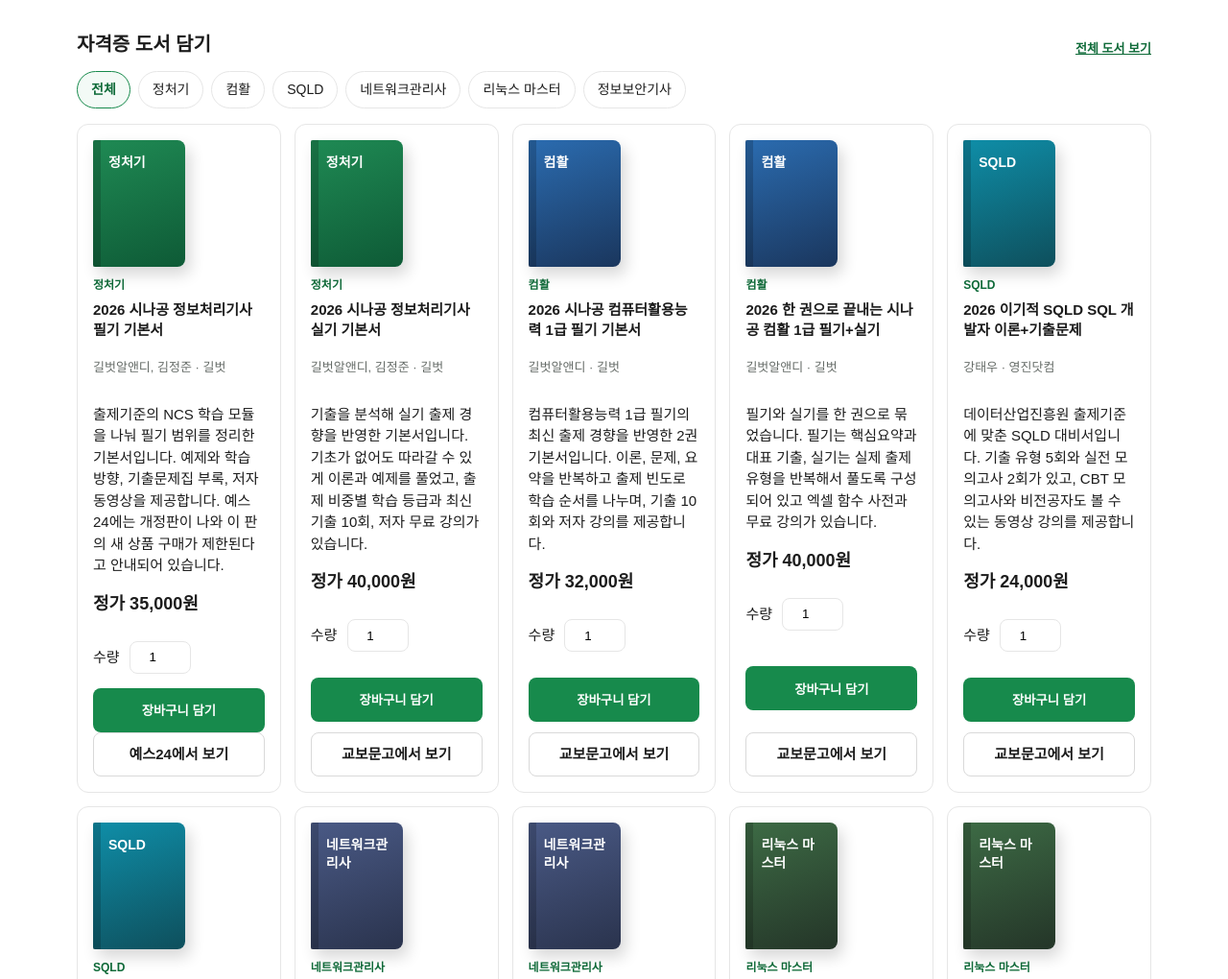
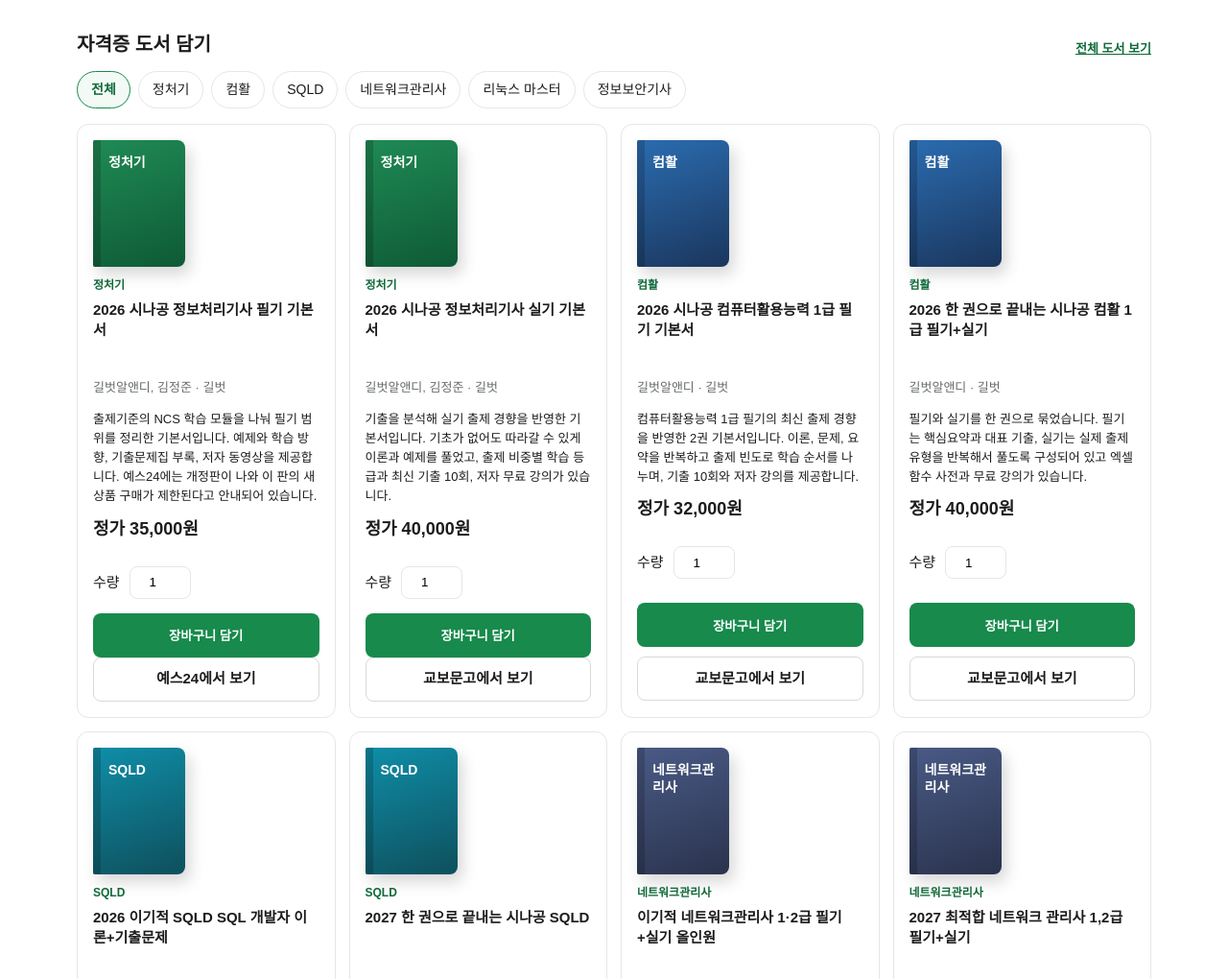
Before and after one commit to y202417001/JS, a plain HTML site: page cart.html in a window 1280 px wide. Shown: the part 383-1403 px from the top of the page at 96% size. Drawn offline with Linux system fonts and the light colour scheme.

Commit message:
Update style.css

```diff
--- a/css/style.css
+++ b/css/style.css
@@ -587,7 +587,7 @@ input[type="checkbox"] {
 
 .catalog-grid {
   display: grid;
-  grid-template-columns: repeat(auto-fill, minmax(190px, 1fr));
+  grid-template-columns: repeat(auto-fill, minmax(240px, 1fr));
   gap: 14px;
 }
 
@@ -603,13 +603,20 @@ input[type="checkbox"] {
 
 .product h3 {
   display: -webkit-box;
-  min-height: 2.8em;
+  min-height: 4.2em;
   margin: 6px 0;
   overflow: hidden;
   font-size: 15px;
   line-height: 1.4;
   -webkit-box-orient: vertical;
-  -webkit-line-clamp: 2;
+  -webkit-line-clamp: 3;
+}
+
+.desc {
+  margin: 0 0 10px;
+  color: var(--ink);
+  font-size: 13px;
+  line-height: 1.55;
 }
 
 .price { margin: 0 0 10px; font-size: 18px; font-weight: 800; }
@@ -617,6 +624,18 @@ input[type="checkbox"] {
 .product .qty-row { margin-bottom: 12px; }
 
 .product .btn { margin-top: auto; }
+
+.buy-link {
+  margin-top: 8px;
+  text-align: center;
+  text-decoration: none;
+}
+
+.store-link {
+  color: var(--green-dark);
+  font-size: 13px;
+  font-weight: 700;
+}
 
 .book {
   position: relative;
```
